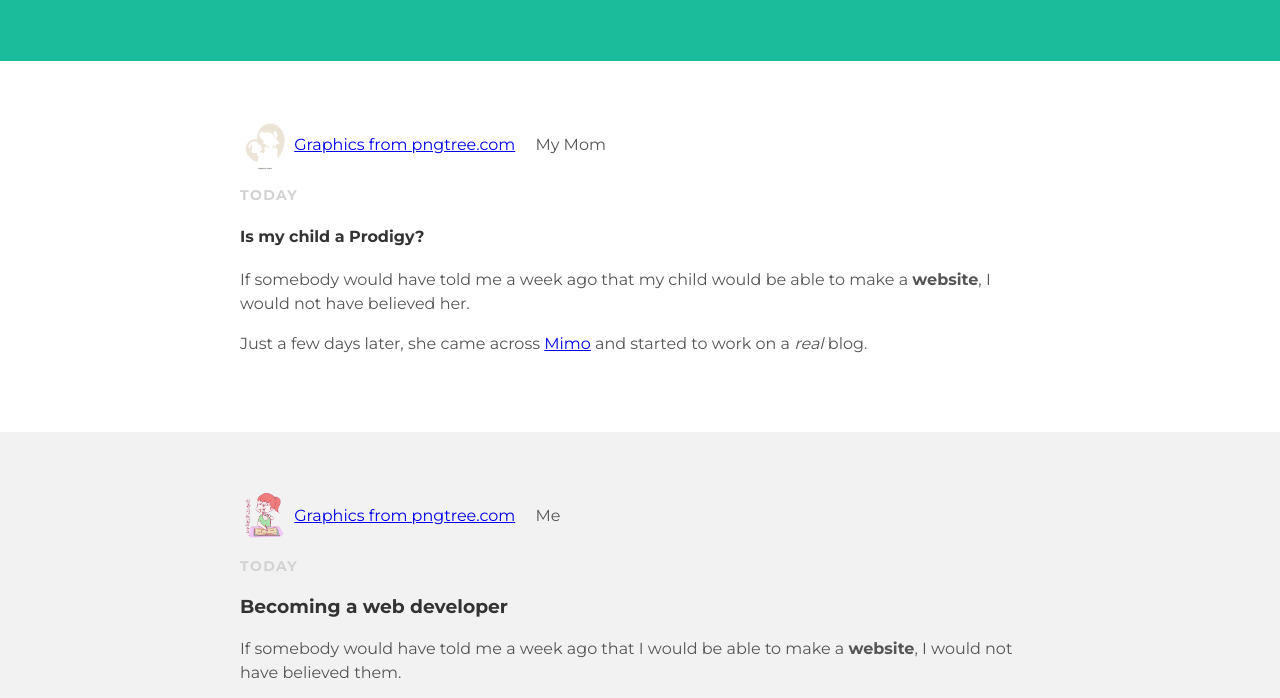
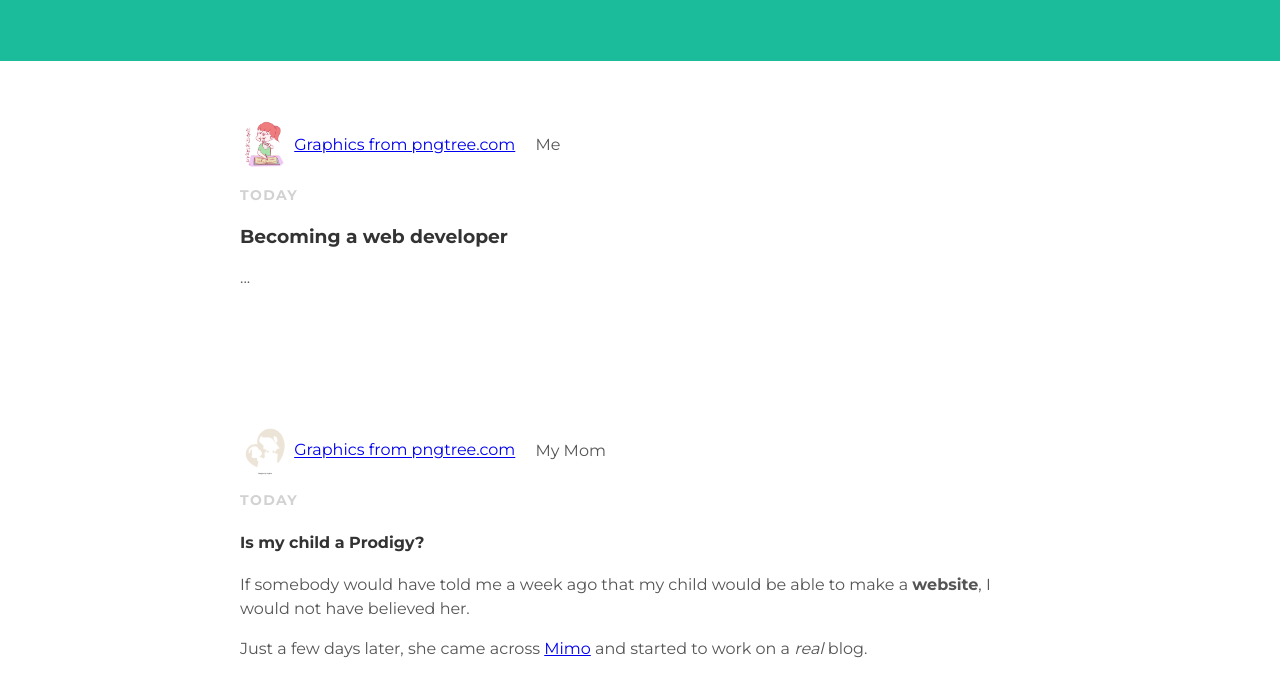
Before and after one commit to melissa2riddle/melissa2riddle.github.io, a plain HTML site: page index.html in a window 1280 px wide. Shown: the part 89-787 px from the top of the page. Drawn offline with Linux system fonts and the light colour scheme.

Commit message:
Update index.html

```diff
--- a/index.html
+++ b/index.html
@@ -15,6 +15,21 @@
       </div>
     </div>
     <div id="content">
+      <div class="post-container">
+        <div class="post">
+          <div class="post-author">
+            <img src="me.png">
+            <a href="https://pngtree.com/">Graphics from pngtree.com</a>
+            <span>Me</span>
+          </div>
+          <p class="post-date">Today</p>
+          <h3 class="post-title">Becoming a web developer</h3>
+          <div class="post-content">
+            <p>...</p>
+           </div>
+        </div>
+      </div>
+    </div>
       <div class="post-container">
         <div class="post">
           <div class="post-author">
```
